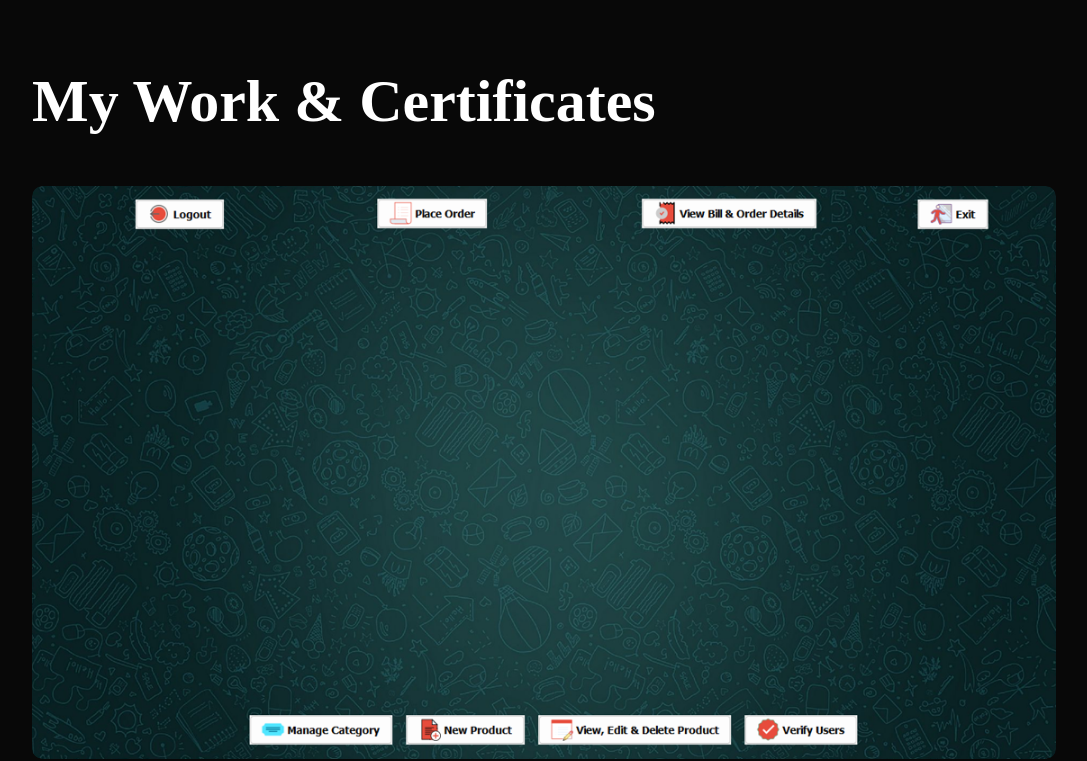
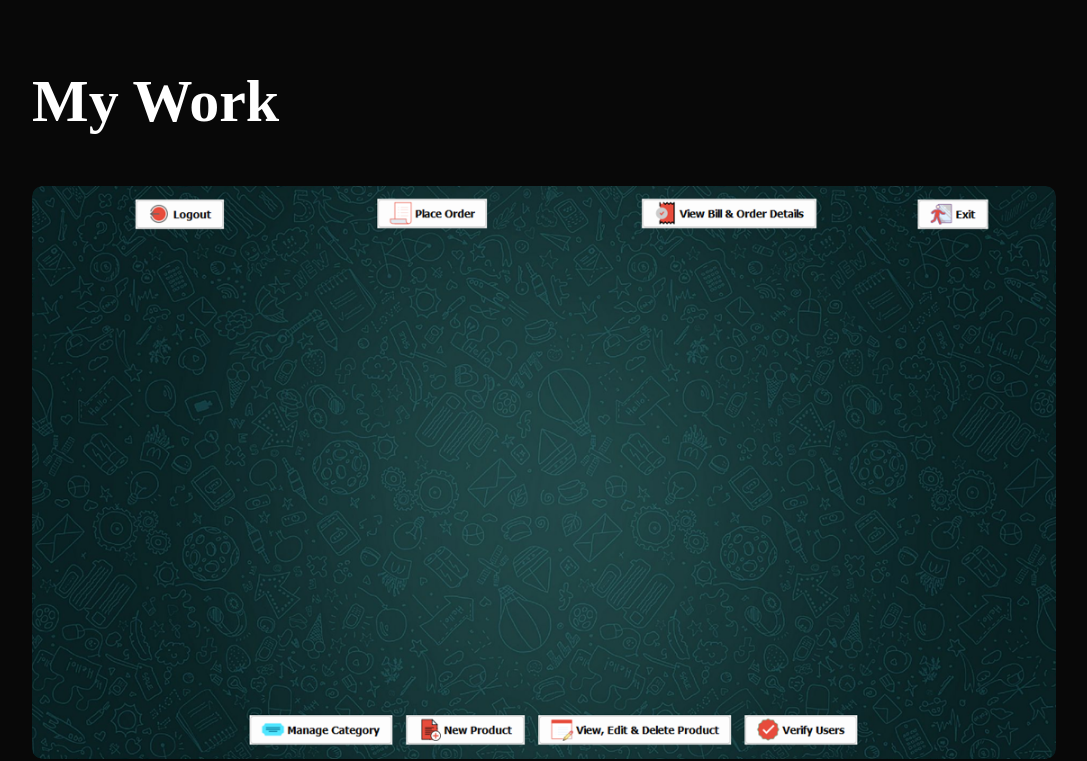
Before and after one commit to Nishant29-N/portfolio, a plain HTML site: page index.html in a window 1280 px wide. Shown: the part 2202-2963 px from the top of the page, without its empty margins (96-1183 px from the left). Drawn offline with Linux system fonts and the light colour scheme.

Commit message:
Update index.html

```diff
--- a/index.html
+++ b/index.html
@@ -112,7 +112,7 @@
     <!---------portfolio----------->
     <div id="portfolio">
         <div class="container">
-            <h1 class="sub-title">My Work & Certificates</h1>
+            <h1 class="sub-title">My Work</h1>
             <div class="work-list">
                 <div class="work">
                     <img src="work1.png" alt="">
```
